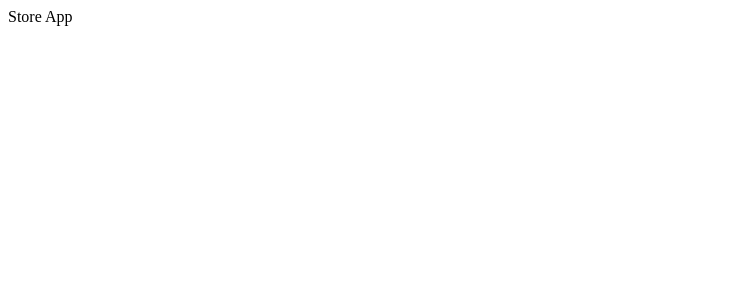
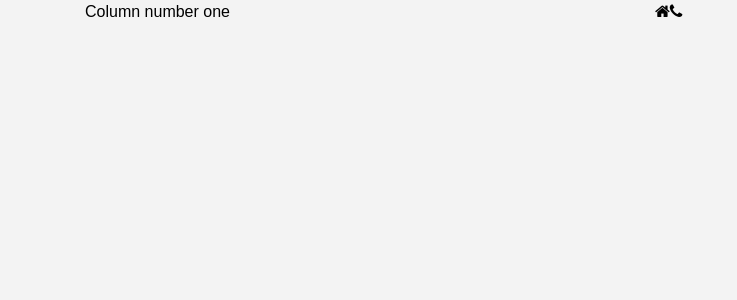
Before and after one commit to EMahmoudNabil/React-Phone-E-Commerce-Project-, a React (Create React App) app: page / in a window 1280 px wide. Shown: the top 300 px of the page, without its empty margins (0-737 px from the left). Built offline with nearby package versions, Linux system fonts and the light colour scheme.

Commit message:
basic style css & install bootstrap & google font

```diff
--- a/package.json
+++ b/package.json
@@ -6,6 +6,7 @@
     "@testing-library/jest-dom": "^4.2.4",
     "@testing-library/react": "^9.3.2",
     "@testing-library/user-event": "^7.1.2",
+    "bootstrap": "^4.5.0",
     "react": "^16.13.1",
     "react-dom": "^16.13.1",
     "react-scripts": "3.4.1"
--- a/public/index.html
+++ b/public/index.html
@@ -24,7 +24,13 @@
       work correctly both with client-side routing and a non-root public URL.
       Learn how to configure a non-root public URL by running `npm run build`.
     -->
-    <title>React App</title>
+    <!-- Google Font -->
+    <link href="https://fonts.googleapis.com/css2?family=Permanent+Marker&display=swap" rel="stylesheet">
+    <!-- font-family: 'Permanent Marker', cursive; -->
+    <!-- Font Awesome  -->
+    <link href="https://stackpath.bootstrapcdn.com/font-awesome/4.7.0/css/font-awesome.min.css" rel="stylesheet" integrity="sha384-wvfXpqpZZVQGK6TAh5PVlGOfQNHSoD2xbE+QkPxCAFlNEevoEH3Sl0sibVcOQVnN" crossorigin="anonymous">
+
+    <title>Store Mobile</title>
   </head>
   <body>
     <noscript>You need to enable JavaScript to run this app.</noscript>
--- a/src/App.css
+++ b/src/App.css
@@ -0,0 +1,24 @@
+:root {
+    --mainBlue: #2a2a72;
+    --lightBlue: #009ffd;
+    --mainWhite: #f3f3f3;
+    --mainDark: #232528;
+    --mainDark: #000;
+    --mainYellow: #ffa400;
+  }
+  body {
+    font-family: "Oswald", sans-serif !important;
+    background: var(--mainWhite) !important;
+    color: var(--mainDark) !important;
+  }
+  .text-title {
+    font-family: "Permanent Marker", cursive;
+    letter-spacing: 0.3rem;
+    text-transform: uppercase;
+  }
+  .text-blue {
+    color: var(--mainBlue);
+  }
+  .text-bright {
+    color: var(--lightBlue);
+  }
--- a/src/App.js
+++ b/src/App.js
@@ -1,5 +1,6 @@
 import React, { Component } from 'react';
 import './App.css';
+import "bootstrap/dist/css/bootstrap.min.css";
 
 
 
@@ -7,7 +8,18 @@
 class App extends Component{
   render(){
     return(
-      <div> Store App </div>
+
+      <div className="container">
+        <div className="row">
+          <div className="col-6">Column number one </div>
+          <div className="col-6"><span>
+            <i className="fa fa-home "></i>
+            <i className="fa fa-phone"></i>
+          </span> </div>
+        </div>
+      </div>
+
+
 
     )
   }
```
Also changed, not shown: 1 other file (tests, documents, lock files or other folders).
